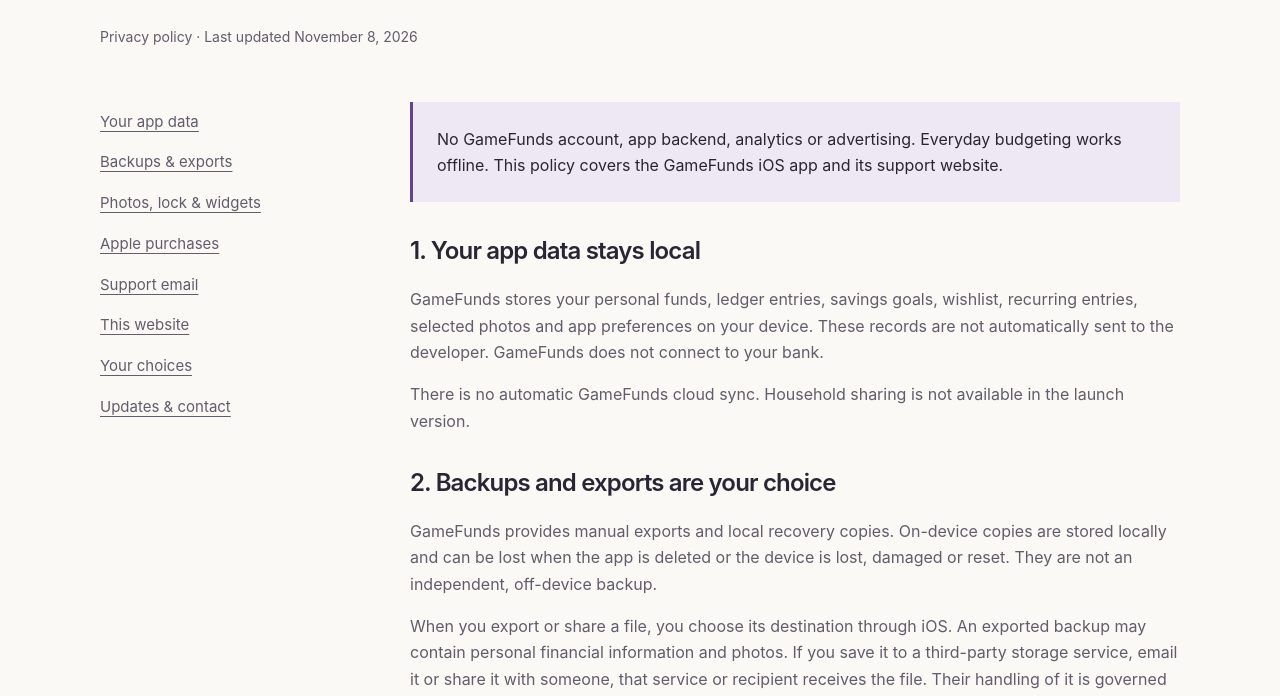
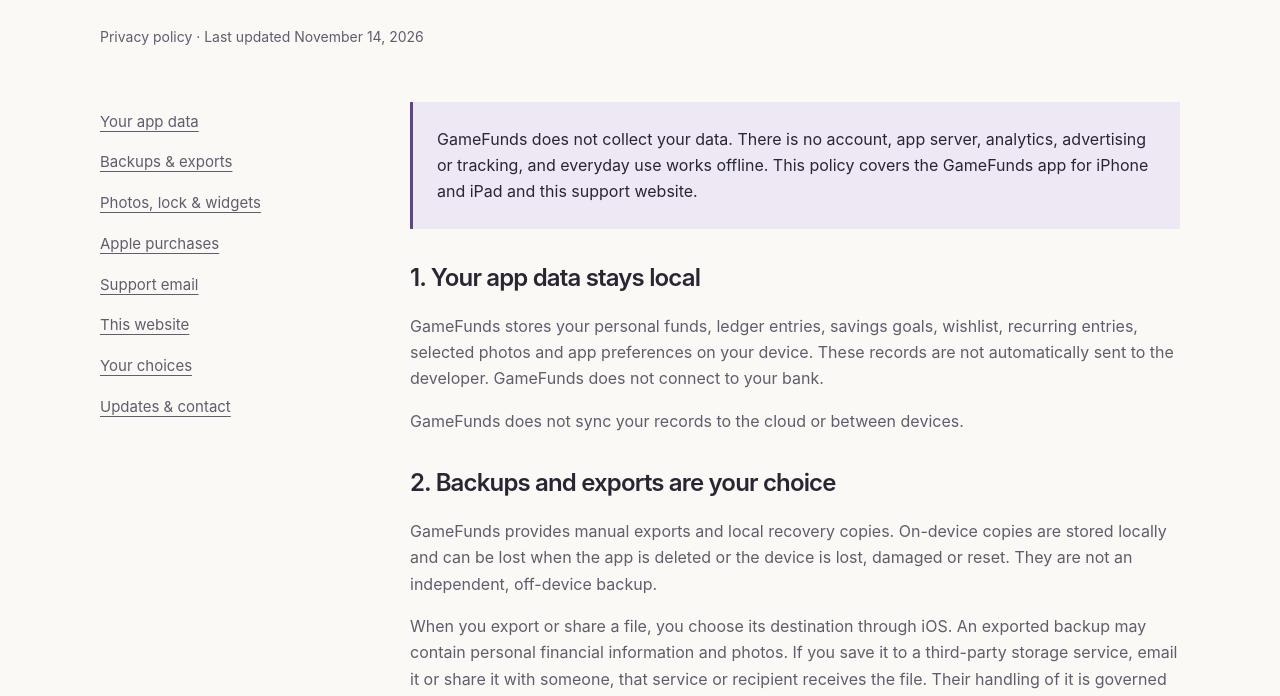
Before and after one commit to AmeliaLotus/gamefunds-support, a plain HTML site: page privacy.html in a window 1280 px wide. Shown: the part 388-1084 px from the top of the page. Drawn offline with Linux system fonts and the light colour scheme.

Commit message:
Update support and privacy pages

```diff
--- a/privacy.html
+++ b/privacy.html
@@ -6,19 +6,20 @@
   <meta name="description" content="How GameFunds handles local financial records, photos, backups, Apple purchases, support email and website visits.">
   <meta name="theme-color" content="#faf9f6">
   <title>Privacy Policy · GameFunds</title>
-  <link rel="icon" href="assets/icon.png" type="image/png">
+  <link rel="icon" href="assets/favicon.png" type="image/png">
+  <link rel="apple-touch-icon" href="assets/apple-touch-icon.png">
   <link rel="stylesheet" href="styles.css">
 </head>
 <body>
 <a class="skip" href="#main">Skip to content</a>
 <header><div class="wrap header-row"><a class="brand" href="index.html"><img src="assets/icon.png" width="44" height="44" alt="">GameFunds</a><nav aria-label="Main navigation"><a href="index.html">Support</a><a href="privacy.html" aria-current="page">Privacy</a></nav></div></header>
 <main id="main" class="wrap">
-  <div class="hero policy-hero"><p class="eyebrow">Your information</p><h1>Privacy, in plain language.</h1><p class="lede">GameFunds keeps personal budgeting local. Here’s what that means for your records—and the services you choose to use.</p><p class="small">Privacy policy · Last updated November 8, 2026</p></div>
+  <div class="hero policy-hero"><p class="eyebrow">Your information</p><h1>Privacy, in plain language.</h1><p class="lede">GameFunds keeps personal budgeting local. Here’s what that means for your records—and the services you choose to use.</p><p class="small">Privacy policy · Last updated November 14, 2026</p></div>
   <div class="policy-layout">
     <nav class="contents" aria-label="On this page"><a href="#local">Your app data</a><a href="#backups">Backups &amp; exports</a><a href="#features">Photos, lock &amp; widgets</a><a href="#purchases">Apple purchases</a><a href="#support">Support email</a><a href="#website">This website</a><a href="#choices">Your choices</a><a href="#changes">Updates &amp; contact</a></nav>
     <article class="policy-body" aria-label="GameFunds privacy policy">
-      <div class="callout"><p>No GameFunds account, app backend, analytics or advertising. Everyday budgeting works offline. This policy covers the GameFunds iOS app and its support website.</p></div>
-      <section id="local"><h2>1. Your app data stays local</h2><p>GameFunds stores your personal funds, ledger entries, savings goals, wishlist, recurring entries, selected photos and app preferences on your device. These records are not automatically sent to the developer. GameFunds does not connect to your bank.</p><p>There is no automatic GameFunds cloud sync. Household sharing is not available in the launch version.</p></section>
+      <div class="callout"><p>GameFunds does not collect your data. There is no account, app server, analytics, advertising or tracking, and everyday use works offline. This policy covers the GameFunds app for iPhone and iPad and this support website.</p></div>
+      <section id="local"><h2>1. Your app data stays local</h2><p>GameFunds stores your personal funds, ledger entries, savings goals, wishlist, recurring entries, selected photos and app preferences on your device. These records are not automatically sent to the developer. GameFunds does not connect to your bank.</p><p>GameFunds does not sync your records to the cloud or between devices.</p></section>
       <section id="backups"><h2>2. Backups and exports are your choice</h2><p>GameFunds provides manual exports and local recovery copies. On-device copies are stored locally and can be lost when the app is deleted or the device is lost, damaged or reset. They are not an independent, off-device backup.</p><p>When you export or share a file, you choose its destination through iOS. An exported backup may contain personal financial information and photos. If you save it to a third-party storage service, email it or share it with someone, that service or recipient receives the file. Their handling of it is governed by their own practices and policies.</p><p>Apple-managed device backups may also include eligible app data, depending on your settings. These are separate from GameFunds exports and are not automatic GameFunds cloud sync. No backup or successful restore is guaranteed.</p><p>Keep a separate backup in a location you trust. GameFunds does not maintain a server copy from which the developer can recover your records.</p></section>
       <section id="features"><h2>3. Optional device features</h2><ul><li><strong>Photos:</strong> You select images with the iOS system picker. GameFunds uses the selected images locally; using this picker does not require broad access to your photo library.</li><li><strong>Face ID or Touch ID:</strong> The optional screen lock uses iOS authentication. GameFunds receives the authentication result, not your face or fingerprint templates. The lock controls access to the app screen; it is not a promise of encryption for app data, backups or exports.</li><li><strong>Reminders:</strong> Optional reminders use local iOS notifications. You control notification permission and visibility in iOS Settings.</li><li><strong>Widgets:</strong> GameFunds makes the information needed for its widgets available locally to its widget extension. A widget can display financial information outside the app screen. Consider what is visible when choosing and placing widgets.</li></ul></section>
       <section id="purchases"><h2>4. Purchases are handled by Apple</h2><p>GameFunds Pro Lifetime is an optional one-time in-app purchase. Apple processes the payment and verifies purchases and restoration. GameFunds uses purchase and entitlement information to determine whether Pro is available. The developer does not receive your full payment-card details from this purchase.</p><p>Apple handles information associated with its services under <a href="https://www.apple.com/legal/privacy/">Apple’s privacy policy</a>. Purchase restoration restores eligible Pro access, not your locally stored financial records.</p></section>
```
Also changed, not shown: index.html (+6 -5 lines).
